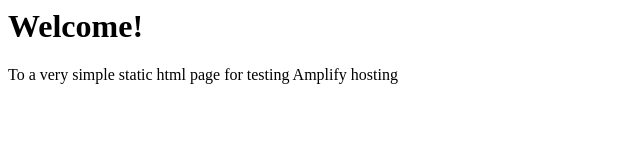
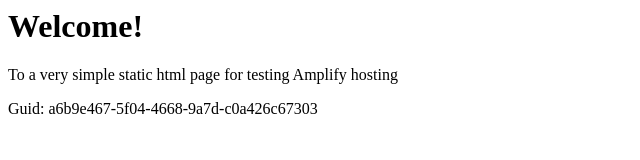
Before and after one commit to aws-aemilia-bah/Github-PR-Commit-Integration-Test-DoNotTouch-Gith-OKSLNVO2-v1-prod-me-south-1, a website: page src/index.html in a window 1280 px wide. Shown: the whole page, without its empty margins (0-640 px from the left). Drawn offline with Linux system fonts and the light colour scheme.

Commit message:
commit from integ tests

```diff
--- a/src/index.html
+++ b/src/index.html
@@ -1,3 +1,5 @@
+
+
 <html lang="en">
 
 <head>
@@ -10,6 +12,6 @@
 <body>
     <h1>Welcome!</h1>
     <p>To a very simple static html page for testing Amplify hosting</p>
-</body>
+    <p>Guid: a6b9e467-5f04-4668-9a7d-c0a426c67303</p></body>
 
 </html>
```
